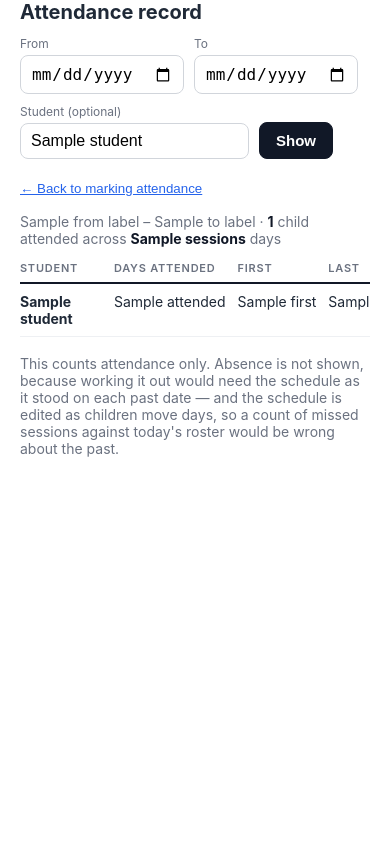
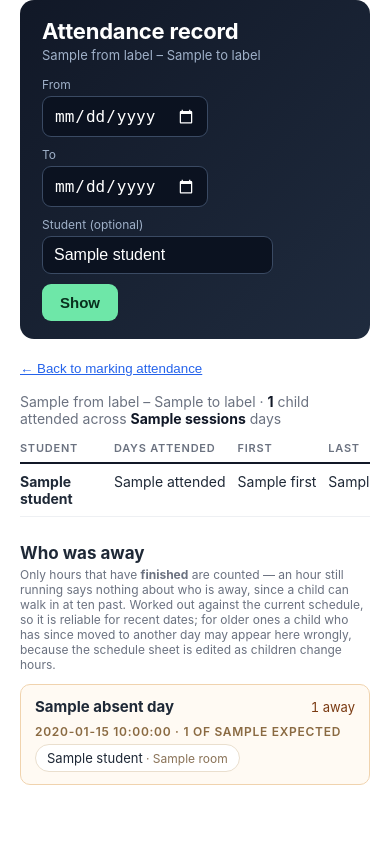
Before and after one commit to enopieastcobb/classroom-dashboard, a FastAPI app: template templates/attendance_report.html in a window 390 px wide. Shown: the part 49-892 px from the top of the page. Before the commit the page ends 506 px from the top, so only its background shows below. Run offline with FastAPI, Linux system fonts and the light colour scheme; the template is opened without the code that fills it: most values are stand-ins (such as "Sample title", 1, 10 or a date in 2020).

Commit message:
Report absence by the hour, and only once the hour has finished
At four o'clock the five and six o'clock children have not arrived, so
counting them absent reports most of the centre as missing every
afternoon. An hour that is still running says nothing either -- a child
can walk in at ten past.

Absence is now judged per hour, and only for hours that are over. Today's
early sessions can be reported while the later ones stay open; a past date
is entirely judgeable, a future one not at all. The list is grouped by
hour so it reads the way the day ran.

Both attendance pages also get a banded dark header: the tally is a
figure with a progress bar rather than a sentence, since it is the one
number glanced at repeatedly while walking, and a pale bar on a tablet
held at an angle takes the date control with it when it disappears.

```diff
--- a/main.py
+++ b/main.py
@@ -1113,6 +1113,46 @@ def _time_key(t: str) -> tuple:
         return (1, t)
 
 
+def _roster_for(on: date) -> List[Dict[str, str]]:
+    """
+    Everyone expected on a date: the weekly roster, plus that date's make-ups
+    and help sessions.
+
+    Shared by the register and the absence report so both agree on who was due.
+    Computed the same way in both places, they could drift apart and have the
+    report contradict the screen the marks were made on.
+    """
+    day = on.strftime('%A')
+    if day not in ScheduleService.DAYS:
+        return []
+    schedule = get_day_schedule_cached(day)
+    out: List[Dict[str, str]] = []
+    for e in schedule["entries"]:
+        name = (e.get("student_name") or "").strip()
+        if name:
+            out.append({"name": name, "time": e.get("time") or '',
+                        "room": e.get("subject") or '',
+                        "group": e.get("teacher") or '', "note": ''})
+    # Make-ups are dated, so they belong to THIS date only.
+    for mu in schedule.get("makeups") or []:
+        if mu.get("date") != on:
+            continue
+        name = (mu.get("student_name") or "").strip()
+        if not name:
+            continue
+        is_help = bool(HELP_NOTE_RE.search(mu.get("notes") or ''))
+        # A make-up child sits in the ordinary class, so they belong to that
+        # room. A help child usually does not -- they are put in a separate
+        # room with a grader overseeing them -- so filing them under Maths
+        # would send the admin to a room the child is not in. Their subject
+        # follows as a note, since whoever supervises needs to know it.
+        out.append({"name": name, "time": mu.get("time") or '',
+                    "room": HELP_GROUP if is_help else (mu.get("subject") or ''),
+                    "group": '' if is_help else MAKEUP_GROUP,
+                    "note": (mu.get("subject") or '') if is_help else ''})
+    return out
+
+
 def _attendance_context(request: Request, form, teacher_email: str):
     """
     The day's roster, grouped for someone walking the rooms with a tablet.
@@ -1145,30 +1185,7 @@ def _attendance_context(request: Request, form, teacher_email: str):
     if not ctx["is_session_day"]:
         return ctx
 
-    schedule = get_day_schedule_cached(day)
-    entries = list(schedule["entries"])
-    # Make-ups sit in their own dated table, so a child making up a missed
-    # session only belongs to THIS date. They are folded into the same hours as
-    # the regular roster because the admin counting heads in a room needs one
-    # number, not two lists to add up.
-    for mu in schedule.get("makeups") or []:
-        if mu.get("date") != on:
-            continue
-        name = (mu.get("student_name") or "").strip()
-        if not name:
-            continue
-        is_help = bool(HELP_NOTE_RE.search(mu.get("notes") or ''))
-        # A make-up child sits in the ordinary class, so they belong to that
-        # room. A HELP child usually does not: they are put in a separate room
-        # with a grader or front-desk staff overseeing them, so filing them
-        # under Maths would send the admin looking in a room they are not in.
-        # Their subject follows them as a note instead, since whoever is
-        # supervising still needs to know what the child is working on.
-        entries.append({"time": mu.get("time") or '',
-                        "subject": HELP_GROUP if is_help else (mu.get("subject") or ''),
-                        "teacher": '' if is_help else MAKEUP_GROUP,
-                        "note": (mu.get("subject") or '') if is_help else '',
-                        "student_name": name})
+    roster = _roster_for(on)
 
     try:
         ctx["present"] = attendance.present_on(on.isoformat())
@@ -1179,16 +1196,11 @@ def _attendance_context(request: Request, form, teacher_email: str):
 
     # Grouped hour -> room -> teacher, which is the order the rooms are walked
     # rather than the order the Sheet happens to list them in.
-    by_hour: Dict[str, Dict[str, Dict[str, List[Dict[str, Any]]]]] = {}
-    for e in entries:
-        name = (e.get("student_name") or "").strip()
-        if not name:
-            continue
-        room = e.get("subject") or ""
-        (by_hour.setdefault(e.get("time") or "", {})
-               .setdefault(room, {})
-               .setdefault(e.get("teacher") or "", [])).append(
-                   (name, e.get("note") or ''))
+    by_hour: Dict[str, Dict[str, Dict[str, List[Any]]]] = {}
+    for e in roster:
+        (by_hour.setdefault(e["time"], {})
+               .setdefault(e["room"], {})
+               .setdefault(e["group"], [])).append((e["name"], e["note"]))
 
     for hour in sorted(by_hour, key=_time_key):
         rooms = []
@@ -1234,6 +1246,29 @@ def _attendance_context(request: Request, form, teacher_email: str):
     return ctx
 
 
+def _hour_finished(session_time: str, on: date, now: Optional[datetime] = None) -> bool:
+    """
+    Whether this session hour is over, so absence can be judged.
+
+    An hour that has not finished tells you nothing about who is away: at four
+    o'clock the five and six o'clock children simply have not arrived, and a
+    child can still walk in at ten past. Counting them absent would report most
+    of the centre as missing every afternoon.
+
+    A past date is entirely finished; a future one entirely unfinished.
+    """
+    today = today_local()
+    if on < today:
+        return True
+    if on > today:
+        return False
+    try:
+        start = datetime.strptime(session_time.strip(), "%I:%M %p")
+    except (ValueError, AttributeError):
+        return False
+    return (now or now_local()).hour > start.hour
+
+
 def _is_current_hour(session_time: str, on: date) -> bool:
     """Whether this hour is the one running now, so it can lead the page."""
     if on != today_local():
@@ -1302,7 +1337,7 @@ async def attendance_report(request: Request):
            "from_label": frm.strftime('%a %b %-d'),
            "to_label": to.strftime('%a %b %-d'),
            "idToken": form.get("credential") or form.get("idToken") or "",
-           "rows": [], "sessions": 0, "error": "",
+           "rows": [], "sessions": 0, "error": "", "absent_days": [],
            "student": (form.get("student") or "").strip()}
     try:
         records = attendance.records_between(frm.isoformat(), to.isoformat())
@@ -1312,6 +1347,51 @@ async def attendance_report(request: Request):
                        if attendance.slug(r.get('student') or '') == want]
         ctx["rows"] = attendance.summarise(records)
         ctx["sessions"] = len({r.get('date') for r in records if r.get('date')})
+
+        # Who was away, hour by hour. Only hours that have FINISHED count: an
+        # hour still running, or still to come, says nothing about absence.
+        # Filtered per hour rather than per day so today's early sessions can be
+        # reported while the later ones stay open.
+        present_by_date: Dict[str, set] = {}
+        for r in records:
+            d = r.get('date') or ''
+            if d:
+                present_by_date.setdefault(d, set()).add(
+                    attendance.slug(r.get('student') or ''))
+        if not ctx["student"]:
+            d = frm
+            while d <= to:
+                if d.strftime('%A') in ScheduleService.DAYS:
+                    seen = present_by_date.get(d.isoformat(), set())
+                    by_hour: Dict[str, List[Dict[str, str]]] = {}
+                    for e in _roster_for(d):
+                        by_hour.setdefault(e["time"], []).append(e)
+                    hours = []
+                    for hour in sorted(by_hour, key=_time_key):
+                        if not _hour_finished(hour, d):
+                            continue
+                        away = [e for e in by_hour[hour]
+                                if attendance.slug(e["name"]) not in seen]
+                        if not away:
+                            continue
+                        hours.append({
+                            "time": hour,
+                            "count": len(away),
+                            "expected": len(by_hour[hour]),
+                            "students": sorted(
+                                ({"name": e["name"],
+                                  "room": HELP_ROOM_LABEL if e["room"] == HELP_GROUP
+                                          else (ROOM_LABEL.get(e["room"]) or e["room"]
+                                                or '')}
+                                 for e in away),
+                                key=lambda a: a["name"])})
+                    if hours:
+                        ctx["absent_days"].append({
+                            "date": d.isoformat(),
+                            "label": d.strftime('%a %b %-d'),
+                            "count": sum(h["count"] for h in hours),
+                            "hours": hours})
+                d += timedelta(days=1)
     except Exception as e:
         logger.error("Attendance report failed: %s", e, exc_info=True)
         ctx["error"] = f"Could not read attendance ({type(e).__name__})."
--- a/templates/attendance_report.html
+++ b/templates/attendance_report.html
@@ -3,17 +3,46 @@
 
 {% block content %}
 <style>
-  .rep-head { display:flex; flex-wrap:wrap; align-items:flex-end; gap:12px 16px;
-              margin:0 0 18px; }
-  .rep-head h1 { font-size:20px; margin:0; flex:1 1 auto; }
+  /* Banded like the register, so the two pages read as one tool. */
+  .rep-head {
+    background:linear-gradient(135deg, #111827 0%, #1f2b3e 100%);
+    color:#fff; border-radius:14px; padding:18px 22px; margin:0 0 18px;
+    display:flex; flex-wrap:wrap; align-items:flex-end; gap:14px 20px;
+  }
+  .rep-head h1 { font-size:22px; margin:0 auto 0 0; letter-spacing:-.01em; }
+  .rep-head .rep-when { font-size:13px; color:#9fb0c8; display:block;
+                        font-weight:400; margin-top:3px; letter-spacing:0; }
   .rep-form { display:flex; flex-wrap:wrap; align-items:flex-end; gap:10px; }
   .rep-form label { display:flex; flex-direction:column; gap:4px; font-size:12px;
-                    color:#6b7280; }
-  .rep-form input { font-size:16px; padding:8px 10px; border:1px solid #d1d5db;
-                    border-radius:8px; }
-  .rep-form button { font-size:15px; font-weight:600; padding:9px 16px;
-                     background:#111827; color:#fff; border:1px solid #111827;
-                     border-radius:8px; cursor:pointer; }
+                    color:#9fb0c8; }
+  .rep-form input { font-size:16px; padding:9px 11px; border-radius:9px;
+                    border:1px solid #3a4a63; background:#0b1220; color:#fff;
+                    color-scheme:dark; }
+  .rep-form input:focus-visible { outline:2px solid #7aa2e3; outline-offset:1px; }
+  .rep-form button { font-size:15px; font-weight:600; padding:10px 18px;
+                     background:#6ee7a8; color:#08301d; border:none;
+                     border-radius:9px; cursor:pointer; }
+  .rep-form button:focus-visible { outline:2px solid #fff; outline-offset:2px; }
+
+  /* Absence, day by day. Amber rather than red: a child being away is
+     information, not an error. */
+  .abs { margin:26px 0 0; }
+  .abs h2 { font-size:17px; margin:0 0 4px; }
+  .abs-caveat { font-size:12px; color:#6b7280; margin:0 0 12px; max-width:46rem; }
+  .abs-day { border:1px solid #f0d3ae; background:#fffaf3; border-radius:10px;
+             padding:12px 14px; margin:0 0 10px; }
+  .abs-day-head { display:flex; align-items:baseline; gap:10px; margin:0 0 8px; }
+  .abs-day-head b { font-size:15px; }
+  .abs-day-head .abs-n { font-size:13px; color:#7a3a12;
+                         font-variant-numeric:tabular-nums; margin-left:auto; }
+  .abs-hour { margin:0 0 10px; }
+  .abs-hour:last-child { margin-bottom:0; }
+  .abs-hour-name { font-size:12px; letter-spacing:.06em; text-transform:uppercase;
+                   color:#8a6a42; margin:0 0 5px; font-weight:600; }
+  .abs-list { display:flex; flex-wrap:wrap; gap:6px; }
+  .abs-chip { font-size:13px; background:#fff; border:1px solid #eadfce;
+              border-radius:999px; padding:5px 11px; }
+  .abs-chip .abs-meta { color:#8a7358; font-size:12px; }
   .rep-sum { font-size:14px; color:#6b7280; margin:0 0 14px; }
   .rep-sum b { color:#111827; }
   .rep-note { font-size:13px; color:#8a2020; margin:0 0 14px; }
@@ -30,7 +59,7 @@
 </style>
 
 <div class="rep-head">
-  <h1>Attendance record</h1>
+  <h1>Attendance record<span class="rep-when">{{ from_label }} – {{ to_label }}</span></h1>
   <form method="POST" action="/attendance/report" class="rep-form">
     <input type="hidden" name="credential" value="{{ idToken }}">
     <label>From <input type="date" name="from" value="{{ from }}"></label>
@@ -81,10 +110,38 @@
 </div>
 {% endif %}
 
+{% if absent_days %}
+<section class="abs">
+  <h2>Who was away</h2>
+  <p class="abs-caveat">Only hours that have <b>finished</b> are counted — an hour
+    still running says nothing about who is away, since a child can walk in at
+    ten past. Worked out against the current schedule, so it is reliable for
+    recent dates; for older ones a child who has since moved to another day may
+    appear here wrongly, because the schedule sheet is edited as children change
+    hours.</p>
+  {% for d in absent_days %}
+  <div class="abs-day">
+    <div class="abs-day-head">
+      <b>{{ d.label }}</b>
+      <span class="abs-n">{{ d.count }} away</span>
+    </div>
+    {% for h in d.hours %}
+    <div class="abs-hour">
+      <p class="abs-hour-name">{{ h.time }} · {{ h.count }} of {{ h.expected }}</p>
+      <div class="abs-list">
+        {% for a in h.students %}
+        <span class="abs-chip">{{ a.name }}{% if a.room %}<span class="abs-meta"> ·
+          {{ a.room }}</span>{% endif %}</span>
+        {% endfor %}
+      </div>
+    </div>
+    {% endfor %}
+  </div>
+  {% endfor %}
+</section>
+{% elif not student %}
 <p class="rep-sum" style="margin-top:18px;">
-  This counts attendance only. Absence is not shown, because working it out
-  would need the schedule as it stood on each past date — and the schedule is
-  edited as children move days, so a count of missed sessions against today's
-  roster would be wrong about the past.
+  Nobody was away on the class days in this period.
 </p>
+{% endif %}
 {% endblock %}
```
Also changed, not shown: templates/attendance.html (+47 -16 lines).
